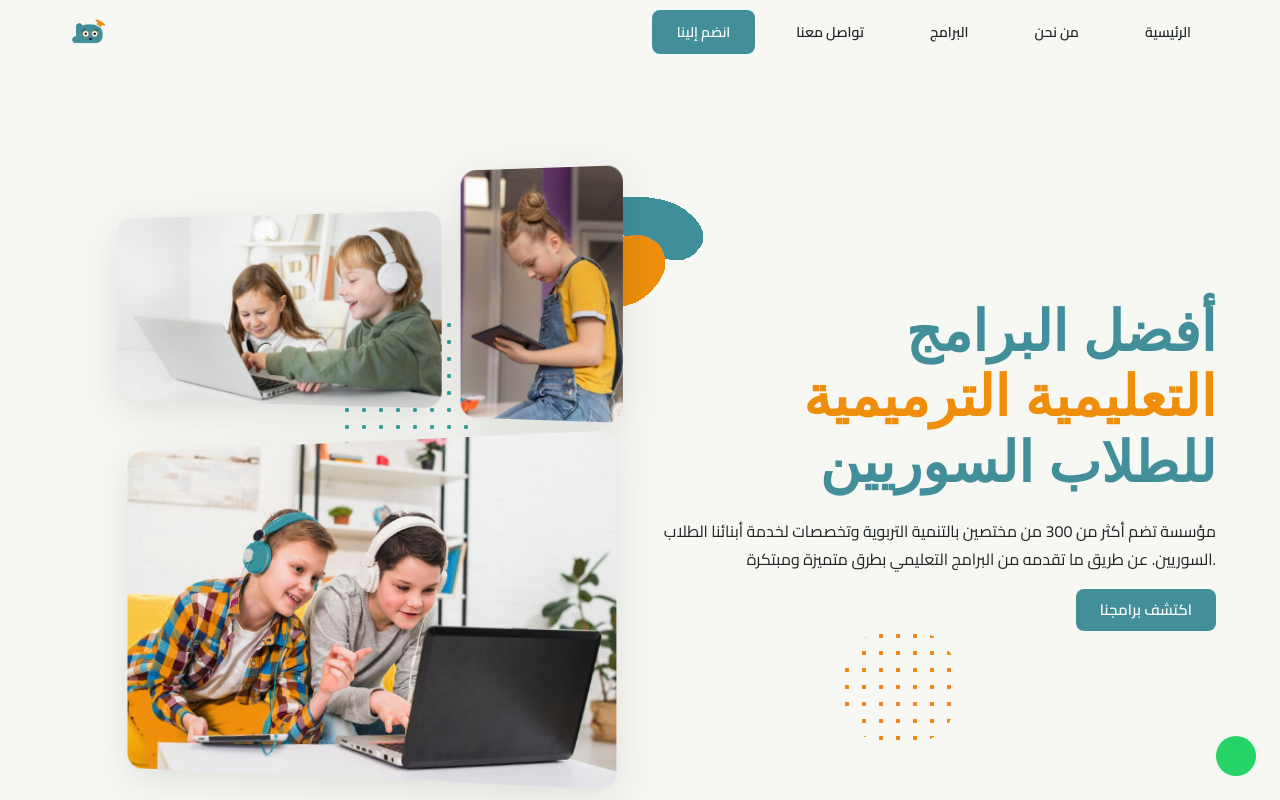
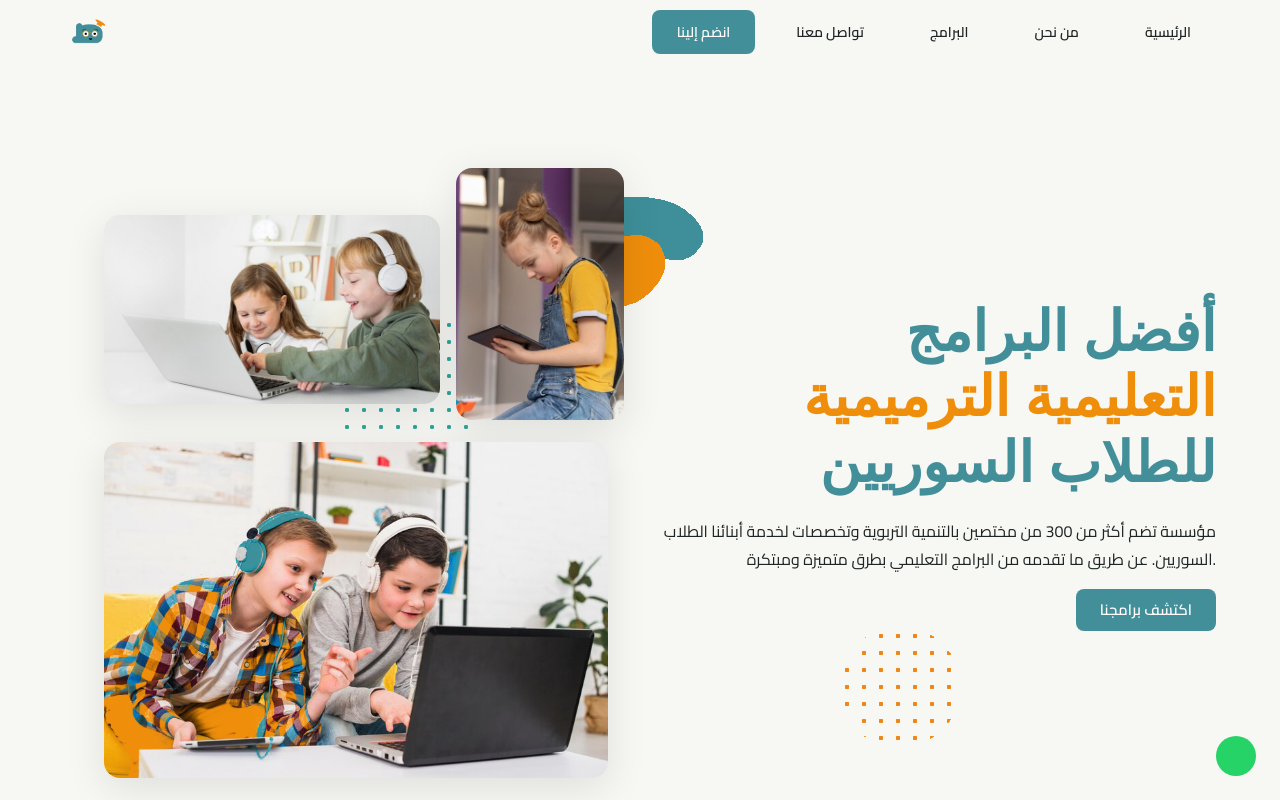
Before and after one commit to alaa-mw/Dhad, a React (Vite) app in the folder dhad-website/: page / in a window 1280 px wide. Shown: the top 800 px of the page. Built offline with nearby package versions, Linux system fonts and the light colour scheme; some icons are missing.

Commit message:
oneImageXS

```diff
--- a/dhad-website/src/components/sections/Hero.tsx
+++ b/dhad-website/src/components/sections/Hero.tsx
@@ -160,14 +160,9 @@ const Hero = () => {
                 src={heroImage}
                 alt="Student learning"
                 sx={{
-                  width: '30%',
+                  width: { xs: '100%', md: '30%' },
                   borderRadius: 4,
                   boxShadow: '0 10px 40px rgba(0, 0, 0, 0.1)',
-                  transform: 'perspective(1000px) rotateY(-15deg)',
-                  transition: 'transform 0.5s ease',
-                  '&:hover': {
-                    transform: 'perspective(1000px) rotateY(0deg)',
-                  }
                 }}
               />
               <Box
@@ -177,14 +172,10 @@ const Hero = () => {
                 alt="Student learning"
                 sx={{
                   width: '60%',
+                  display: { xs: 'none', md: 'inline-block' },
                   margin: '1rem',
                   borderRadius: 4,
                   boxShadow: '0 10px 40px rgba(0, 0, 0, 0.1)',
-                  transform: 'perspective(1000px) rotateY(-15deg)',
-                  transition: 'transform 0.5s ease',
-                  '&:hover': {
-                    transform: 'perspective(1000px) rotateY(0deg)',
-                  }
                 }}
               />
                <Box
@@ -194,14 +185,10 @@ const Hero = () => {
                 alt="boys learning"
                 sx={{
                   margin:'1rem',
+                  display: { xs: 'none', md: 'inline-block' },
                   width: '90%',
                   borderRadius: 4,
                   boxShadow: '0 10px 40px rgba(0, 0, 0, 0.1)',
-                  transform: 'perspective(1000px) rotateY(-15deg)',
-                  transition: 'transform 0.5s ease',
-                  '&:hover': {
-                    transform: 'perspective(1000px) rotateY(0deg)',
-                  }
                 }}
               />
             </motion.div>
```
